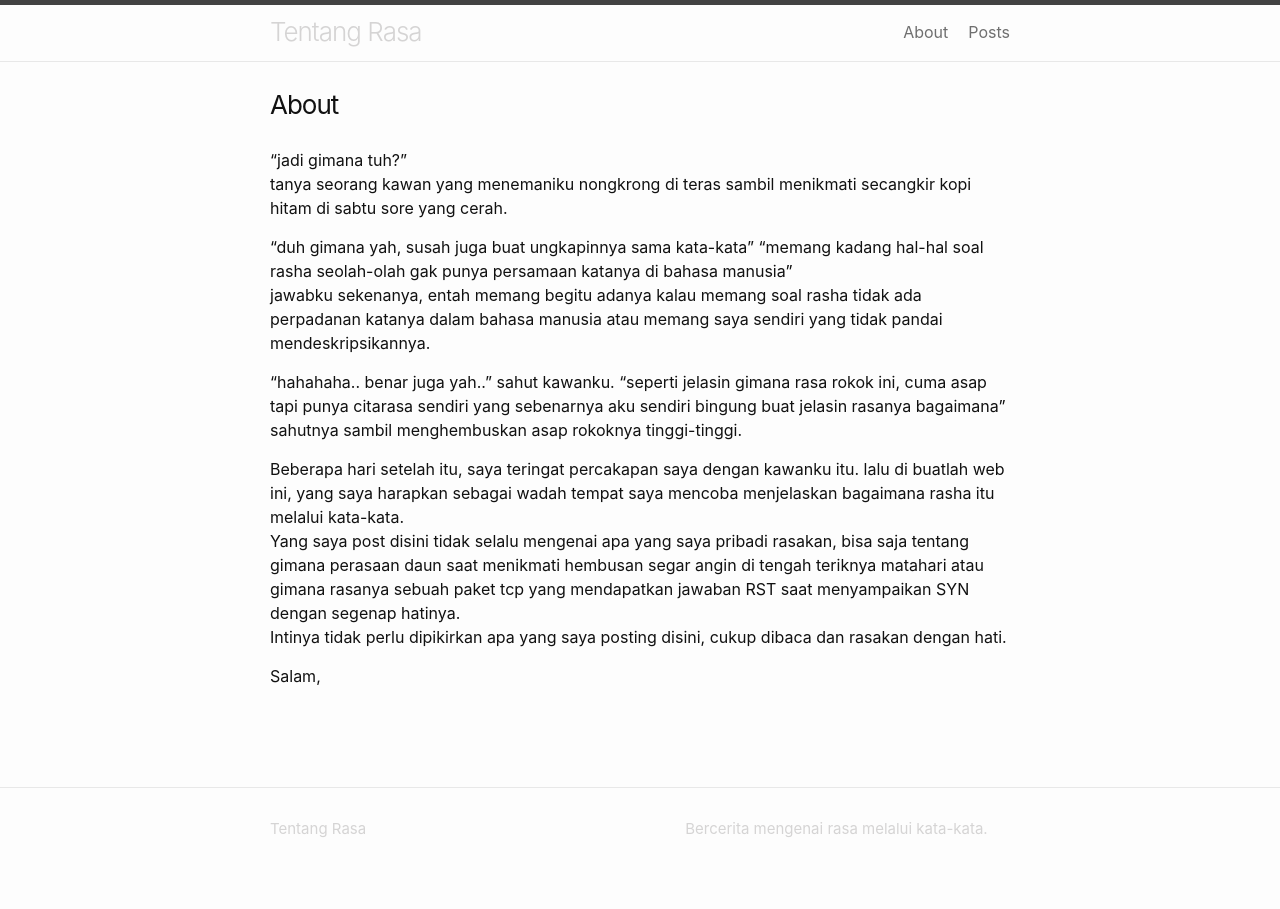
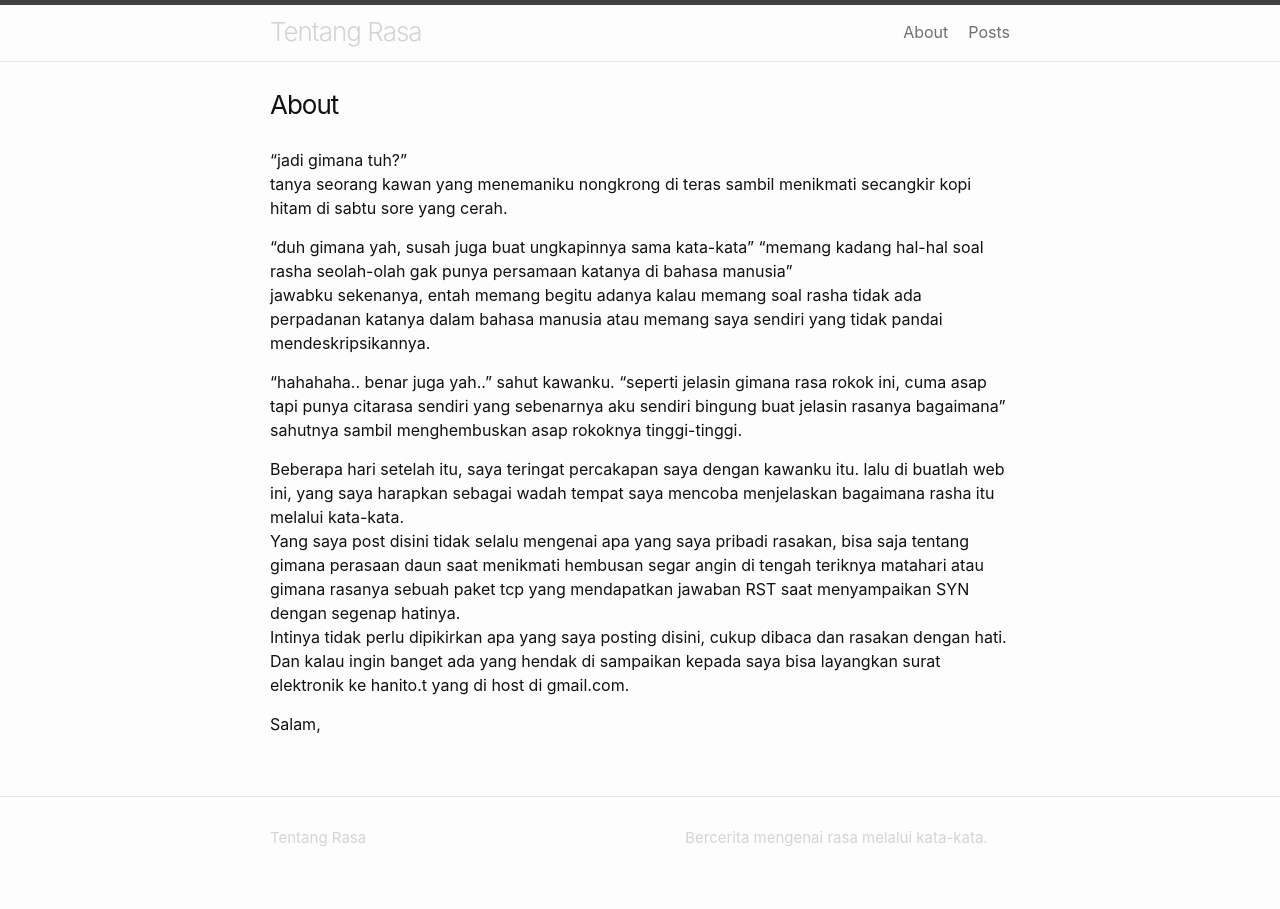
Before and after one commit to tonshans/tonshans.github.io, a Jekyll site: the page built from about.md, in a window 1280 px wide. Built offline with Jekyll 4.4.1, drawn with Linux system fonts in a browser that asks for light colours.

Commit message:
tambah email di page about

```diff
--- a/about.md
+++ b/about.md
@@ -18,6 +18,7 @@ jawabku sekenanya, entah memang begitu adanya kalau memang soal rasha tidak ada
 Beberapa hari setelah itu, saya teringat percakapan saya dengan kawanku itu. lalu di buatlah web ini, yang saya harapkan sebagai wadah tempat saya mencoba menjelaskan bagaimana rasha itu melalui kata-kata.
 Yang saya post disini tidak selalu mengenai apa yang saya pribadi rasakan, bisa saja tentang gimana perasaan daun saat menikmati hembusan segar angin di tengah teriknya matahari atau gimana rasanya sebuah paket tcp yang mendapatkan jawaban RST saat menyampaikan SYN dengan segenap hatinya.
 Intinya tidak perlu dipikirkan apa yang saya posting disini, cukup dibaca dan rasakan dengan hati.
+Dan kalau ingin banget ada yang hendak di sampaikan kepada saya bisa layangkan surat elektronik ke hanito.t yang di host di gmail.com.
 
 
 Salam,
```
